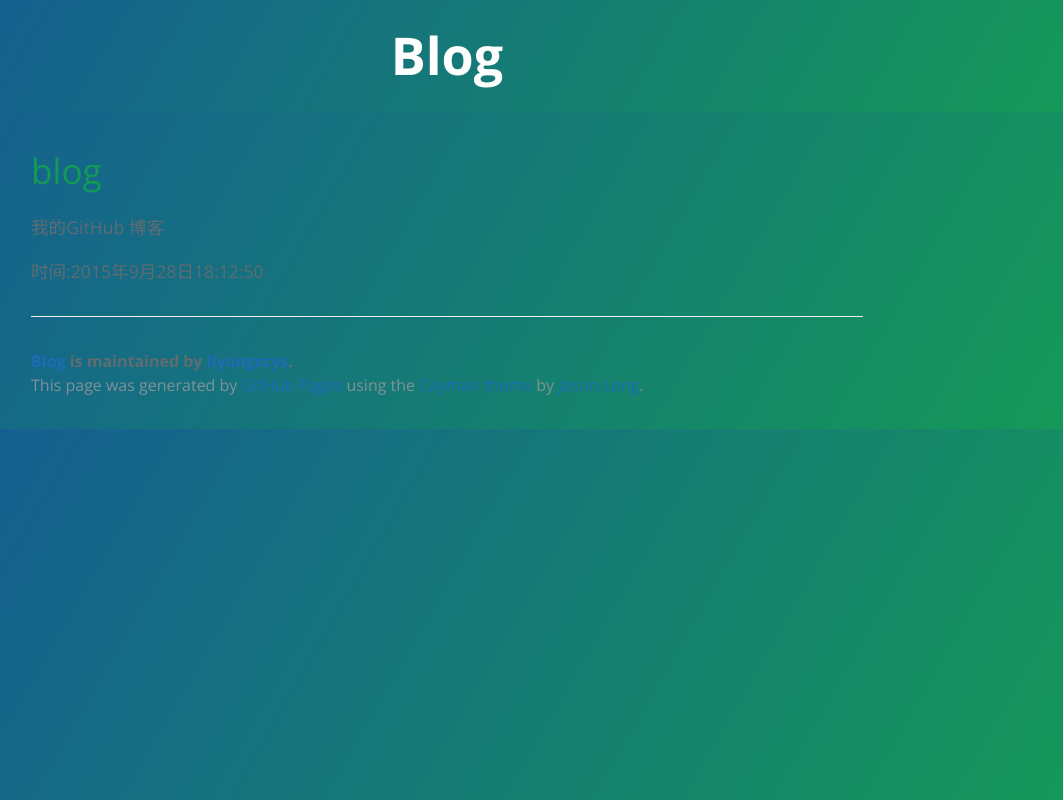
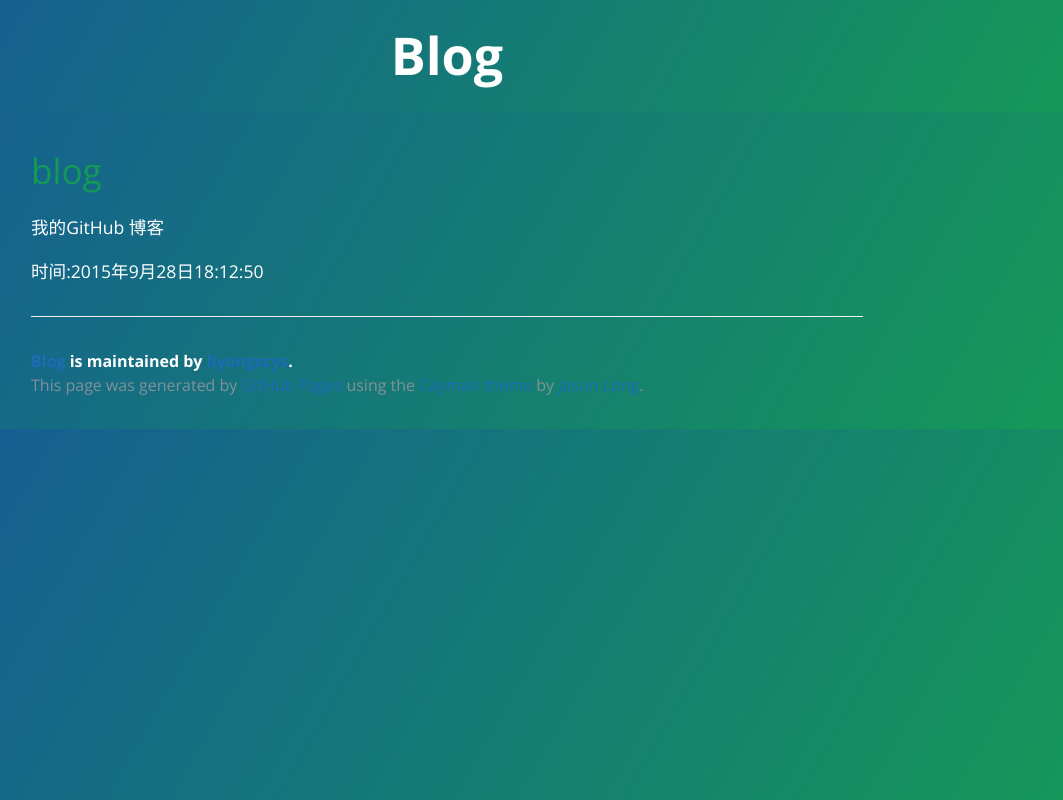
Before and after one commit to liyongscys/blog, a plain HTML site: page index.html in a window 1280 px wide. Shown: the whole page, without its empty margins (193-1256 px from the left). Drawn offline with nearby package versions, Linux system fonts and the light colour scheme.

Commit message:
字体颜色变更

```diff
--- a/stylesheets/stylesheet.css
+++ b/stylesheets/stylesheet.css
@@ -7,7 +7,7 @@ body {
   font-family: "Open Sans", "Helvetica Neue", Helvetica, Arial, sans-serif;
   font-size: 16px;
   line-height: 1.5;
-  color: #606c71;
+  color: #fff;
   background-image: linear-gradient(120deg, #155799, #159957);}
 
 a {
```
